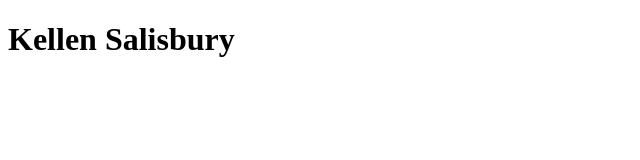
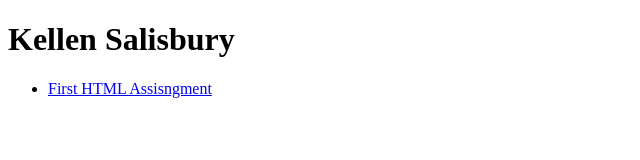
Before and after one commit to taskpython/ifsc-11003-9S3, a plain HTML site: page index.html in a window 1280 px wide. Shown: the whole page, without its empty margins (0-640 px from the left). Drawn offline with Linux system fonts and the light colour scheme.

Commit message:
Added Prototype folder and assets/img folder and index.html in Prototype folder

```diff
--- a/index.html
+++ b/index.html
@@ -2,13 +2,16 @@
 <html lang="en">
 <head>
   <meta charset="utf-8">
-
   <title>IFSC 11003-9S3 | Kellen Salisbury</title>
   <meta name="description" content="Keyword Rich Description">
   <meta name="author" content="Your Name">
 </head>
-
 <body>
   <h1>Kellen Salisbury</h1>
+  <nav>
+    <ul>
+      <li><a href="prototype/index.html">First HTML Assisngment</a></li>
+    </ul>
+  </nav>
 </body>
 </html>
```
Also changed, not shown: prototype/index.html (added, +2 -0 lines).
